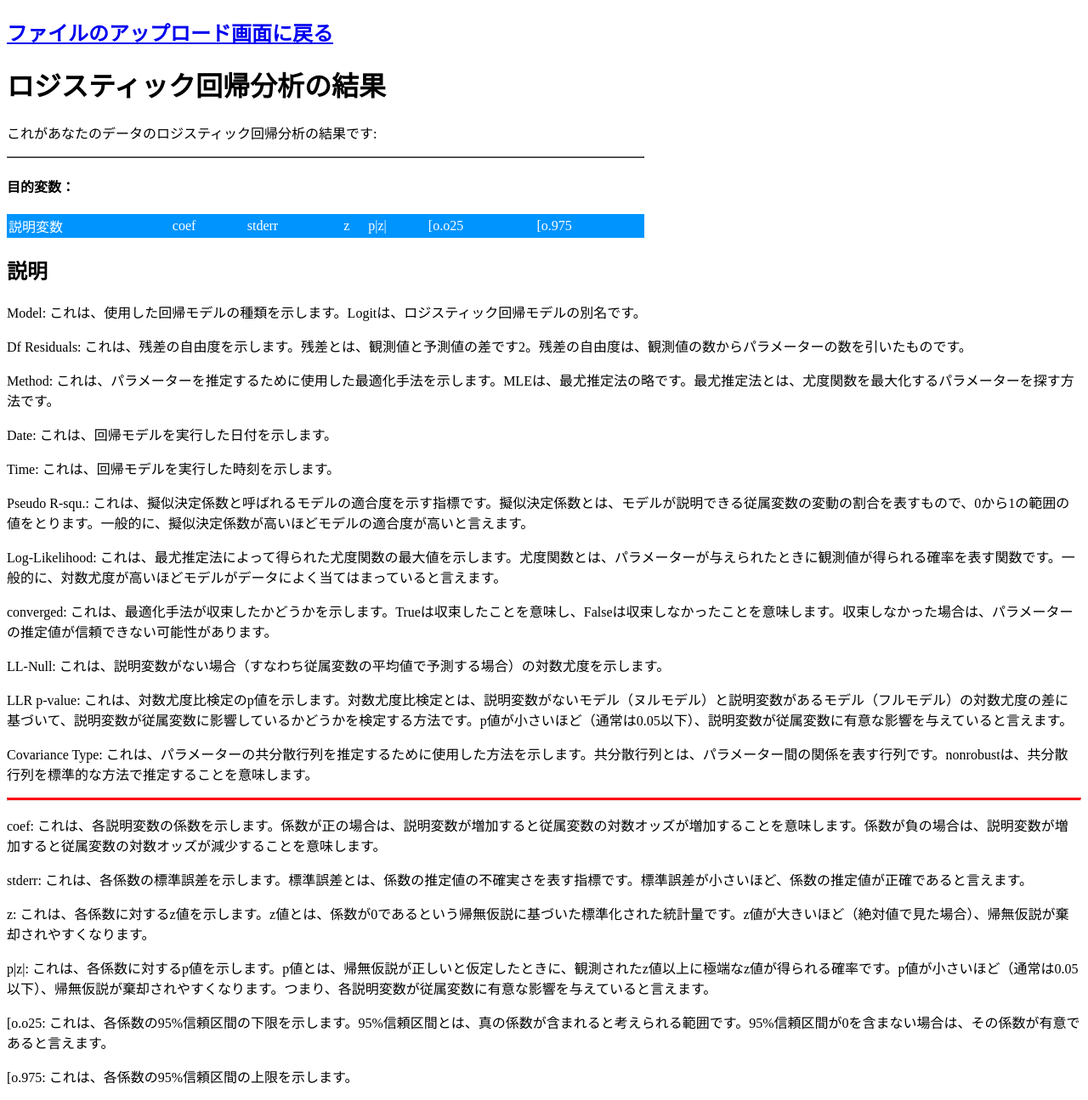
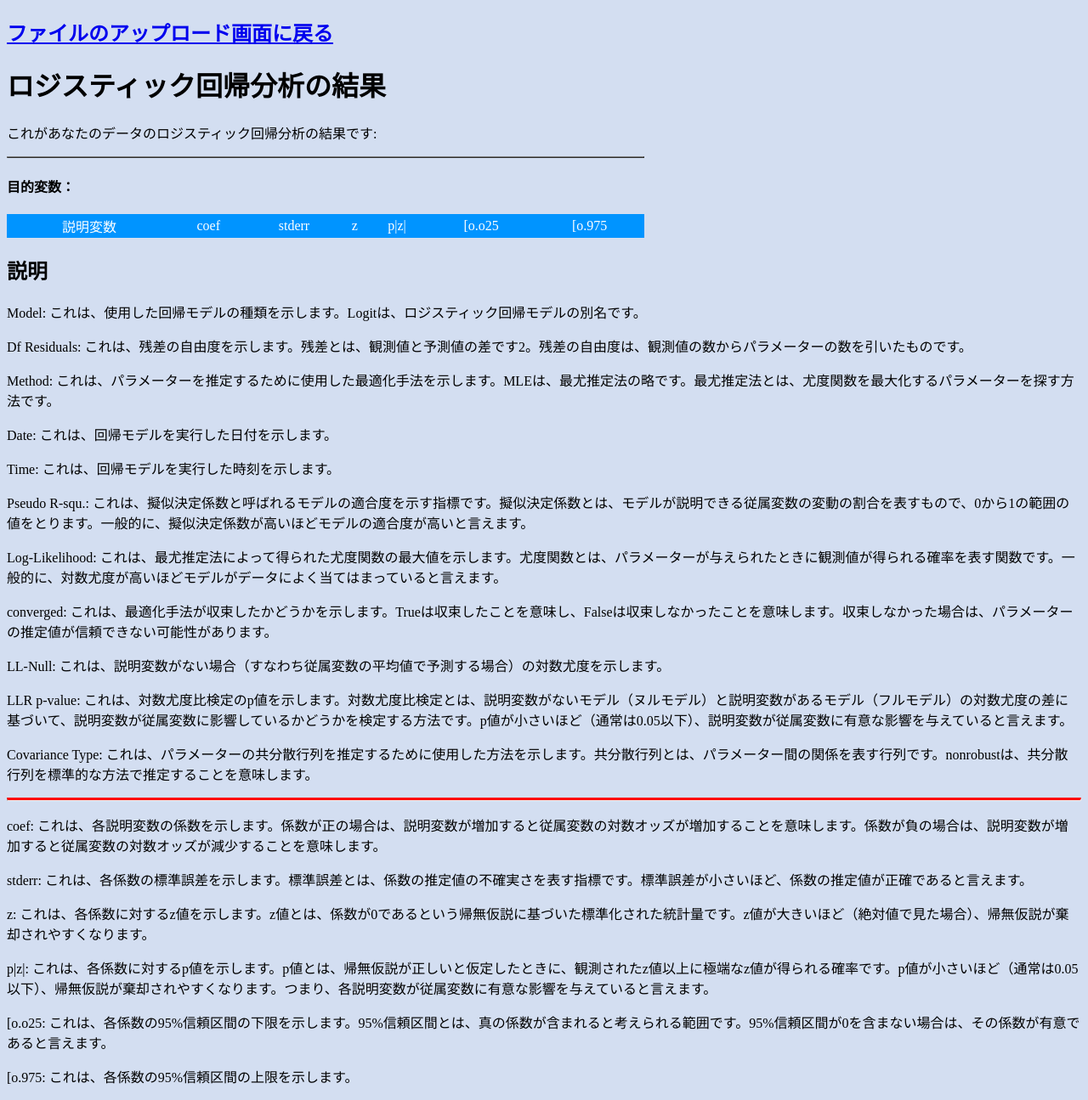
Before and after one commit to hirano-python/logit, a Django app: template logit_app/templates/logit_app/result.html in a window 1280 px wide. Shown: the whole page at 85% size. Run offline with Django 4.2, Linux system fonts and the light colour scheme; the template is opened without the code that fills it, so the values that code supplies are empty.

Commit message:
表と背景色の統一

```diff
--- a/logit_app/static/css/result.css
+++ b/logit_app/static/css/result.css
@@ -16,3 +16,7 @@
   .hr1 {
     border-top: 3px solid red; /* 赤 */
   }
+  body {
+    background-color: #D3DEF1;
+  }
+  .HeaderTable td {text-align: center}
```
